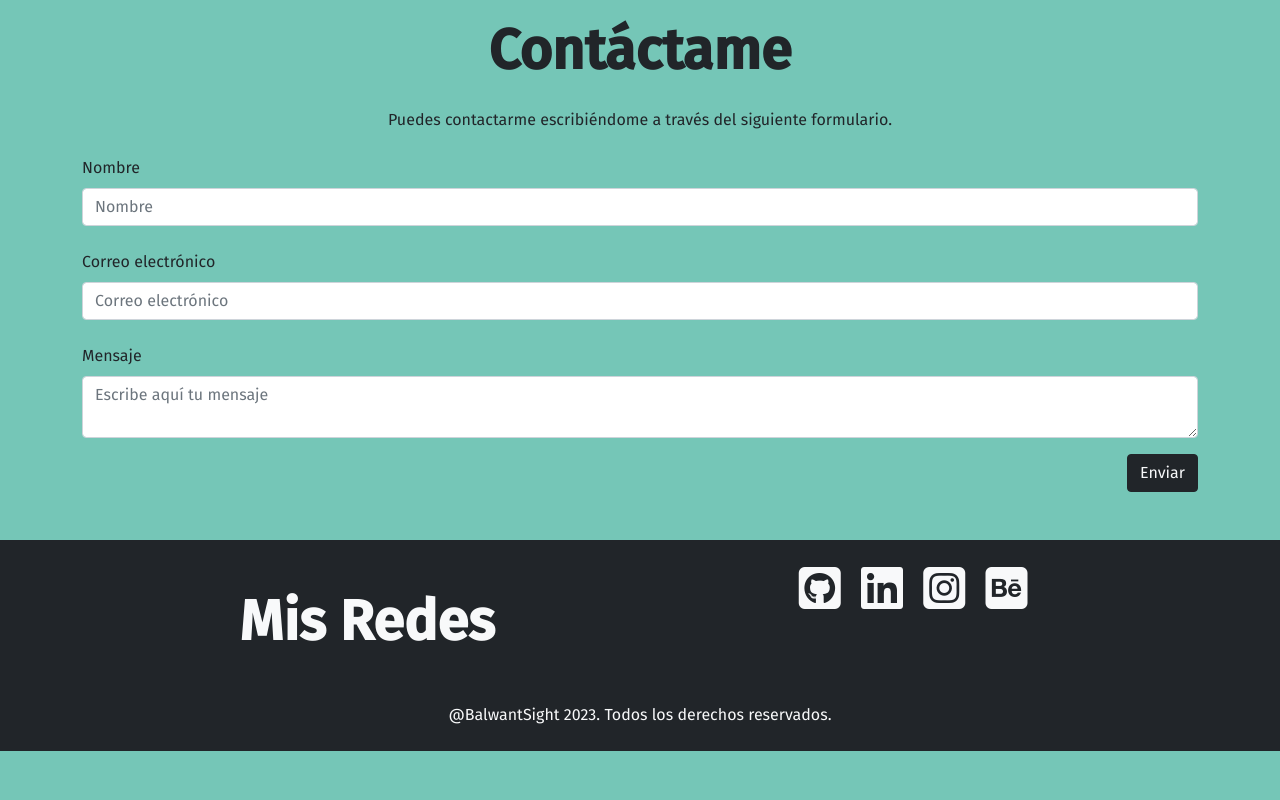
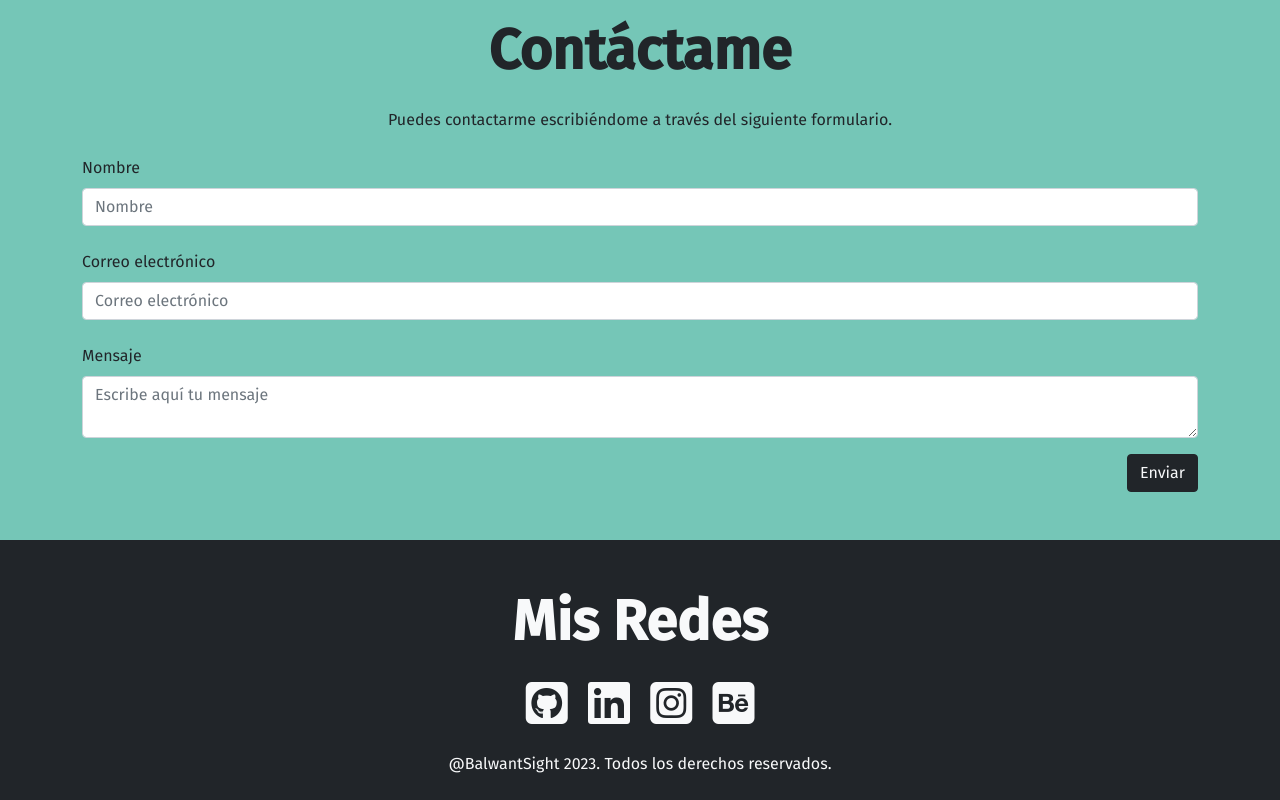
Before and after one commit to sergiorioseco/BalwantSight.github.io, a plain HTML site: page index.html in a window 1280 px wide. Shown: the part 3444-4244 px from the top of the page. Before the commit the page ends 4195 px from the top, so only its background shows below. Drawn offline with nearby package versions, Linux system fonts and the light colour scheme.

Commit message:
commit footer

```diff
--- a/index.html
+++ b/index.html
@@ -405,11 +405,9 @@
 
     <!-- Footer Section -->
     <footer class="bg-dark text-center text-light p-4">
-      <div class="row container m-auto">
-        <div class="col-12 col-sm-6">
-          <h2 class="subtitle display-4 fw-bold text-center my-4">Mis Redes</h2>
-        </div>
-        <div class="col-12 col-sm-6 mt-4 mt-sm-0">
+      <div class="container">
+        <p class="subtitle display-4 fw-bold text-center my-4">Mis Redes</p>
+        <div class="container">
           <i class="fab fa-github-square fa-3x mx-2"></i>
           <i class="fab fa-linkedin fa-3x mx-2"></i>
           <i class="fab fa-instagram-square fa-3x mx-2"></i>
```
